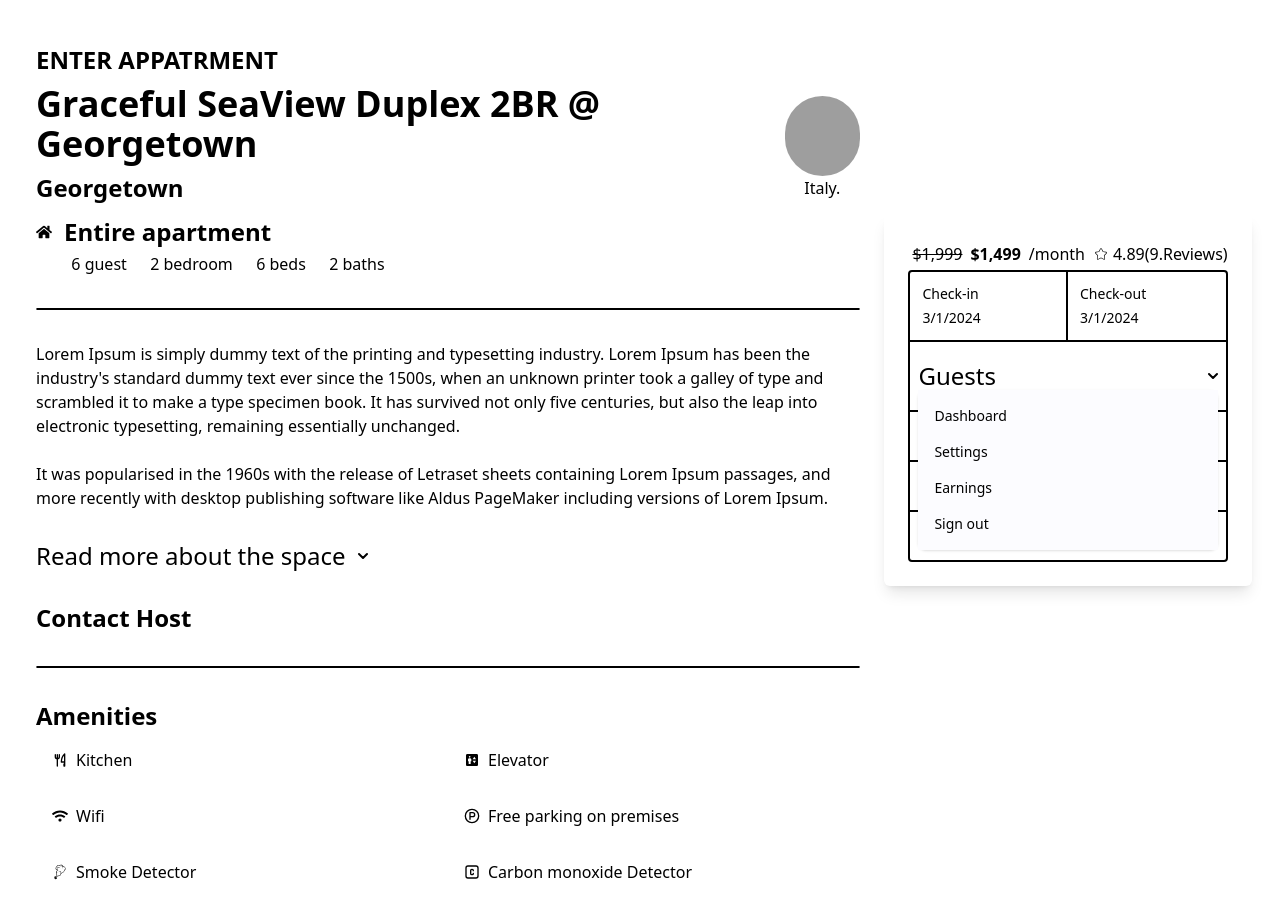
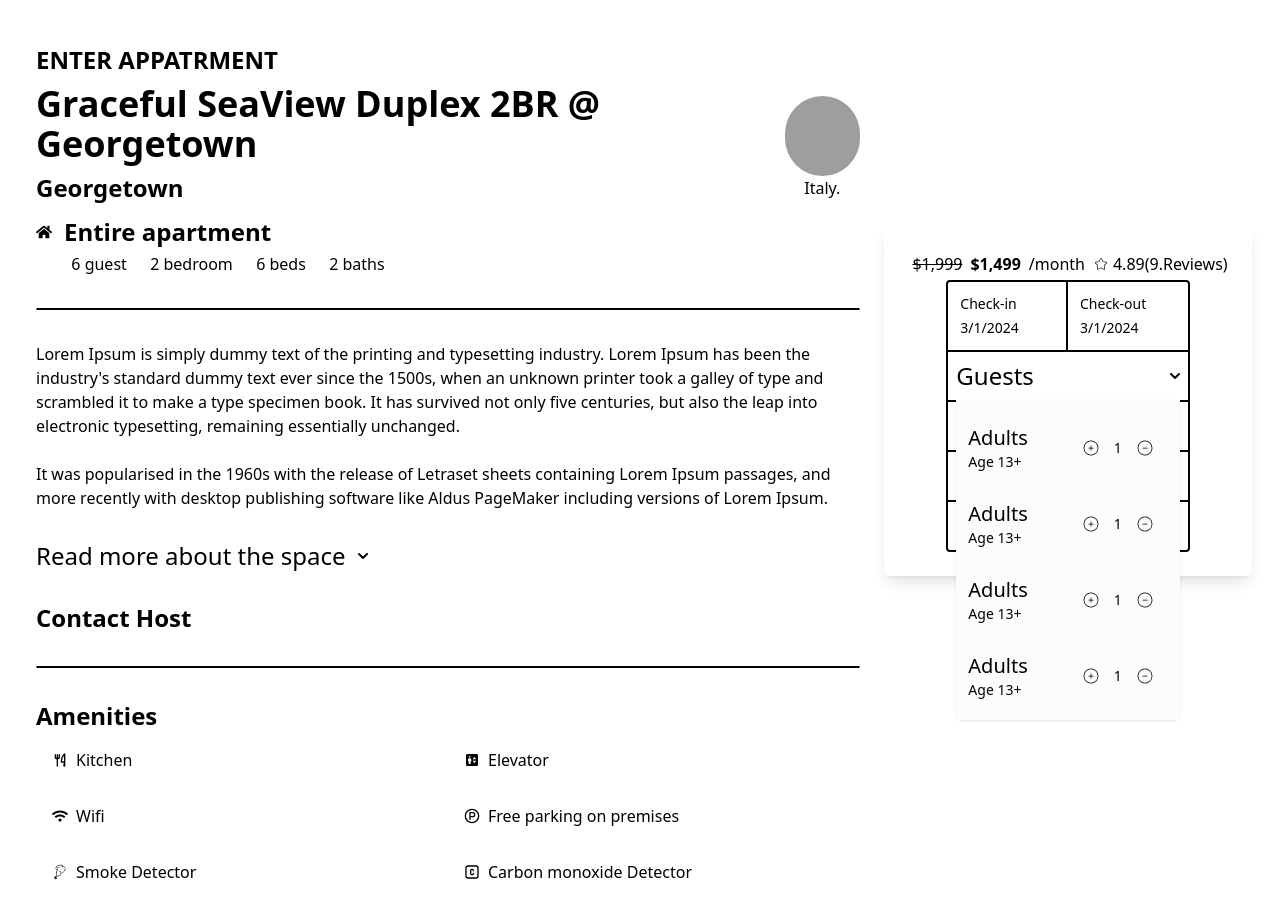
Before and after one commit to Engr-Riaz-Ahmad-Butt/aircasita_main, a Next.js app: page /properties in a window 1280 px wide. Both pictures are taken after a click on the button "Guests". Built offline with nearby package versions, Linux system fonts and the light colour scheme; grey boxes are pictures that could not be loaded.

Commit message:
properties book card design

```diff
--- a/pages/properties/index.js
+++ b/pages/properties/index.js
@@ -1,5 +1,3 @@
-"use-Client"
-
 import React, { useState } from "react";
 import { FaHome, FaStar, FaWifi } from "react-icons/fa";
 import { LuParkingCircle } from "react-icons/lu";
@@ -7,7 +5,7 @@ import Dropdown from "../../components/dropDown";
 import { TbBrandCarbon, TbToolsKitchen2 } from "react-icons/tb";
 import { MdElevator } from "react-icons/md";
 import { GiSmokeBomb } from "react-icons/gi";
-import { CiStar } from "react-icons/ci";
+import { CiCircleMinus, CiCirclePlus, CiStar } from "react-icons/ci";
 
 const Properties = (props) => {
   const [isOpen, setIsOpen] = useState(false);
@@ -17,9 +15,9 @@ const Properties = (props) => {
   };
 
   return (
+    <>
       <div className="flex flex-col sm:flex-row h-screen md:p-5">
-      <div className="flex-1 p-4">
-        <div>
+        <div className="flex-1 p-4 col-span-3 w-full md:w-3/4">
           <h3 className="text-2xl font-bold py-2">ENTER APPATRMENT</h3>
           <div className="flex flex-col sm:flex-row justify-between">
             <div>
@@ -49,22 +47,21 @@ const Properties = (props) => {
               <span>2 baths</span>
             </div>
           </div>
-        </div>
           <hr className="my-8 border border-slate-300 rounded dark:bg-gray-700" />
           <div>
             <p>
               Lorem Ipsum is simply dummy text of the printing and typesetting
               industry. Lorem Ipsum has been the industry's standard dummy text
-            ever since the 1500s, when an unknown printer took a galley of type
-            and scrambled it to make a type specimen book. It has survived not
-            only five centuries, but also the leap into electronic typesetting,
-            remaining essentially unchanged.
+              ever since the 1500s, when an unknown printer took a galley of
+              type and scrambled it to make a type specimen book. It has
+              survived not only five centuries, but also the leap into
+              electronic typesetting, remaining essentially unchanged.
               <br></br>
               <br></br>
-            It was popularised in the 1960s with the release of Letraset sheets
-            containing Lorem Ipsum passages, and more recently with desktop
-            publishing software like Aldus PageMaker including versions of Lorem
-            Ipsum.
+              It was popularised in the 1960s with the release of Letraset
+              sheets containing Lorem Ipsum passages, and more recently with
+              desktop publishing software like Aldus PageMaker including
+              versions of Lorem Ipsum.
             </p>
           </div>
           <div className="py-5">
@@ -106,9 +103,10 @@ const Properties = (props) => {
             </div>
           </div>
         </div>
-      <div className="bg-gray-800 text-white w-full sm:w-96 flex items-center justify-center">
+
+        <div className="bg-gray-800 text-white w-full sm:w-96 flex items-center justify-center flex-shrink-0">
           <div class="flex justify-center items-center rounded p-5">
-          <div class="bg-white rounded-md shadow-lg p-6 w-full h-full">
+            <div class="rounded-md shadow-lg md:p-6 fixed w-full md:w-fit items-center flex flex-col justify-center h-auto">
               <div className="flex items-center">
                 <span className="line-through text-1xl p-1">$1,999</span>
                 <span className="text-1xl font-bold p-1">$1,499</span>
@@ -141,7 +139,7 @@ const Properties = (props) => {
                     <button
                       id="dropdownDefaultButton"
                       onClick={toggleDropdown}
-                    className="text-white bg-blue-700 hover:bg-blue-300 w-full justify-between focus:outline-none focus:ring-blue-300 rounded-lg text-2xl py-2.5 text-center inline-flex items-center dark:bg-blue-600 dark:hover:bg-blue-700 dark:focus:ring-blue-800"
+                      className="text-white bg-blue-700 hover:bg-blue-300 w-full justify-between focus:outline-none focus:ring-blue-300 rounded-lg text-2xl text-center inline-flex items-center dark:bg-blue-600 dark:hover:bg-blue-700 dark:focus:ring-blue-800"
                       type="button"
                     >
                       Guests
@@ -165,36 +163,56 @@ const Properties = (props) => {
                       <div className="z-10 mt-10 absolute bg-white divide-y divide-gray-100 rounded-lg shadow w-full dark:bg-gray-700">
                         <ul className="py-2 text-sm text-gray-700 dark:text-gray-200 bg-gray">
                           <li>
-                          <a
-                            href="#"
-                            className="block px-4 py-2 hover:bg-gray-100 dark:hover:bg-gray-600 dark:hover:text-white"
-                          >
-                            Dashboard
-                          </a>
+                            <div className="grid grid-cols-2 p-3">
+                              <div className="mt-1 text-sm text-gray-500 flex flex-col">
+                                <span className="text-xl">Adults</span>
+                                <span>Age 13+</span>
+                              </div>
+                              <div className="mt-1 text-sm text-gray-500 flex justify-evenly items-center">
+                                <CiCirclePlus className="text-lg" />
+                                <span>1</span>
+                                <CiCircleMinus className="text-lg" />
+                              </div>
+                            </div>
                           </li>
                           <li>
-                          <a
-                            href="#"
-                            className="block px-4 py-2 hover:bg-gray-100 dark:hover:bg-gray-600 dark:hover:text-white"
-                          >
-                            Settings
-                          </a>
+                            <div className="grid grid-cols-2 p-3">
+                              <div className="mt-1 text-sm text-gray-500 flex flex-col">
+                                <span className="text-xl">Adults</span>
+                                <span>Age 13+</span>
+                              </div>
+                              <div className="mt-1 text-sm text-gray-500 flex justify-evenly items-center">
+                                <CiCirclePlus className="text-lg" />
+                                <span>1</span>
+                                <CiCircleMinus className="text-lg" />
+                              </div>
+                            </div>
                           </li>
                           <li>
-                          <a
-                            href="#"
-                            className="block px-4 py-2 hover:bg-gray-100 dark:hover:bg-gray-600 dark:hover:text-white"
-                          >
-                            Earnings
-                          </a>
+                            <div className="grid grid-cols-2 p-3">
+                              <div className="mt-1 text-sm text-gray-500 flex flex-col">
+                                <span className="text-xl">Adults</span>
+                                <span>Age 13+</span>
+                              </div>
+                              <div className="mt-1 text-sm text-gray-500 flex justify-evenly items-center">
+                                <CiCirclePlus className="text-lg" />
+                                <span>1</span>
+                                <CiCircleMinus className="text-lg" />
+                              </div>
+                            </div>
                           </li>
                           <li>
-                          <a
-                            href="#"
-                            className="block px-4 py-2 hover:bg-gray-100 dark:hover:bg-gray-600 dark:hover:text-white"
-                          >
-                            Sign out
-                          </a>
+                            <div className="grid grid-cols-2 p-3">
+                              <div className="mt-1 text-sm text-gray-500 flex flex-col">
+                                <span className="text-xl">Adults</span>
+                                <span>Age 13+</span>
+                              </div>
+                              <div className="mt-1 text-sm text-gray-500 flex justify-evenly items-center">
+                                <CiCirclePlus className="text-lg" />
+                                <span>1</span>
+                                <CiCircleMinus className="text-lg" />
+                              </div>
+                            </div>
                           </li>
                         </ul>
                       </div>
@@ -214,12 +232,12 @@ const Properties = (props) => {
                   <p className="mt-1 text-sm text-gray-500">3/1/2024</p>
                   <p className="mt-1 text-sm text-gray-500">3/1/2024</p>
                 </div>
-
               </div>
             </div>
           </div>
         </div>
       </div>
+    </>
   );
 };
 
```
Lines whose indentation alone changed are shown as unchanged.
